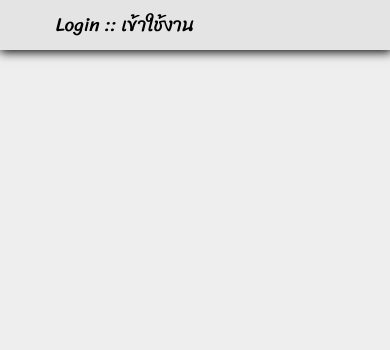
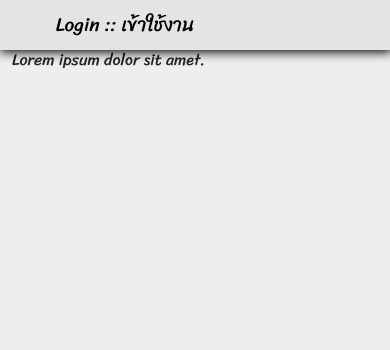
Before and after one commit to TortongDev/hrapp, a PHP site: page /views/login/index.php in a window 390 px wide. Shown: the top 350 px of the page. Run offline with PHP 8.4, Linux system fonts and the light colour scheme; some libraries are stand-ins or nearby versions.

Commit message:
update login

```diff
--- a/views/login/index.php
+++ b/views/login/index.php
@@ -54,7 +54,11 @@
         <div class="header-login-title">Login :: เข้าใช้งาน</div>
     </header>
     <div class="container">
-
+        <div class="row">
+            <div class="col-12 col-md-3">Lorem, ipsum.</div>
+            <div class="col-12 col-md-6">Lorem, ipsum dolor.</div>
+            <div class="col-12 col-md-3">Lorem ipsum dolor sit amet.</div>
+        </div>
     </div>
 </body>
 </html>
```
